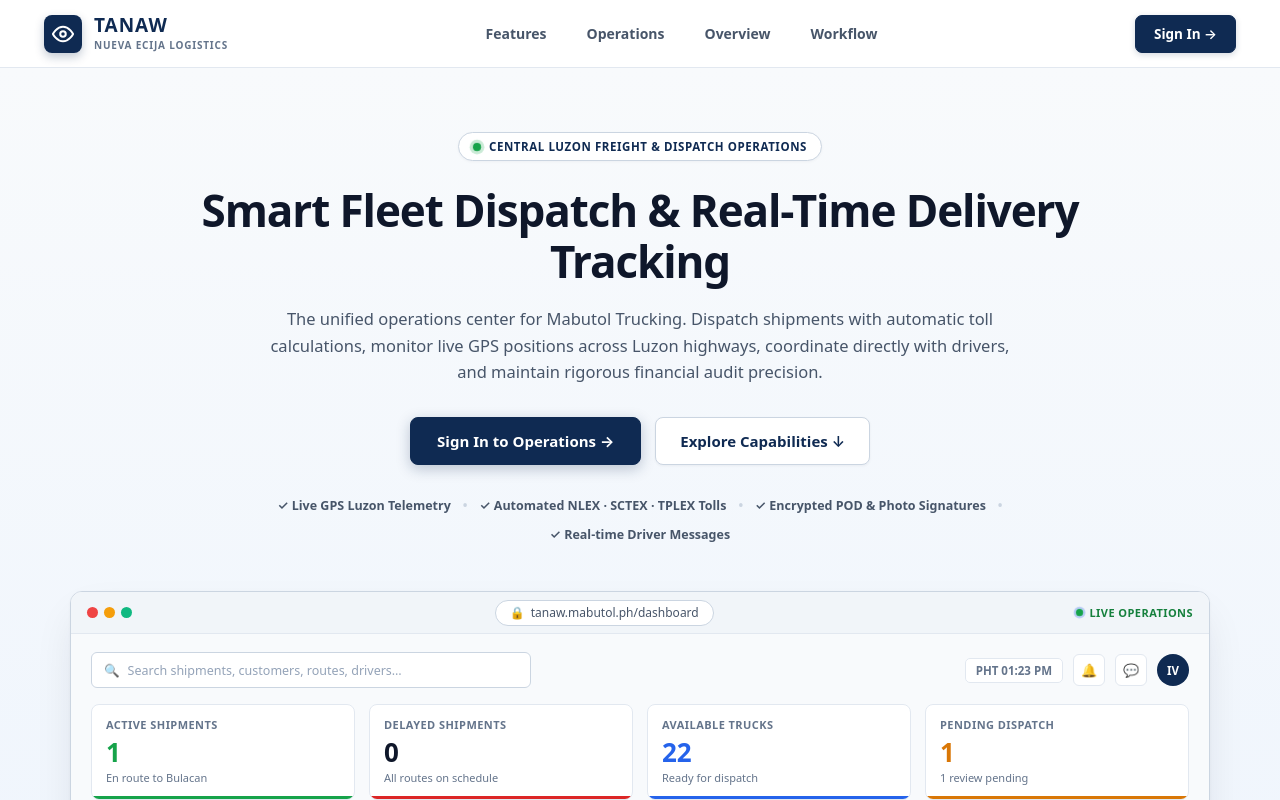
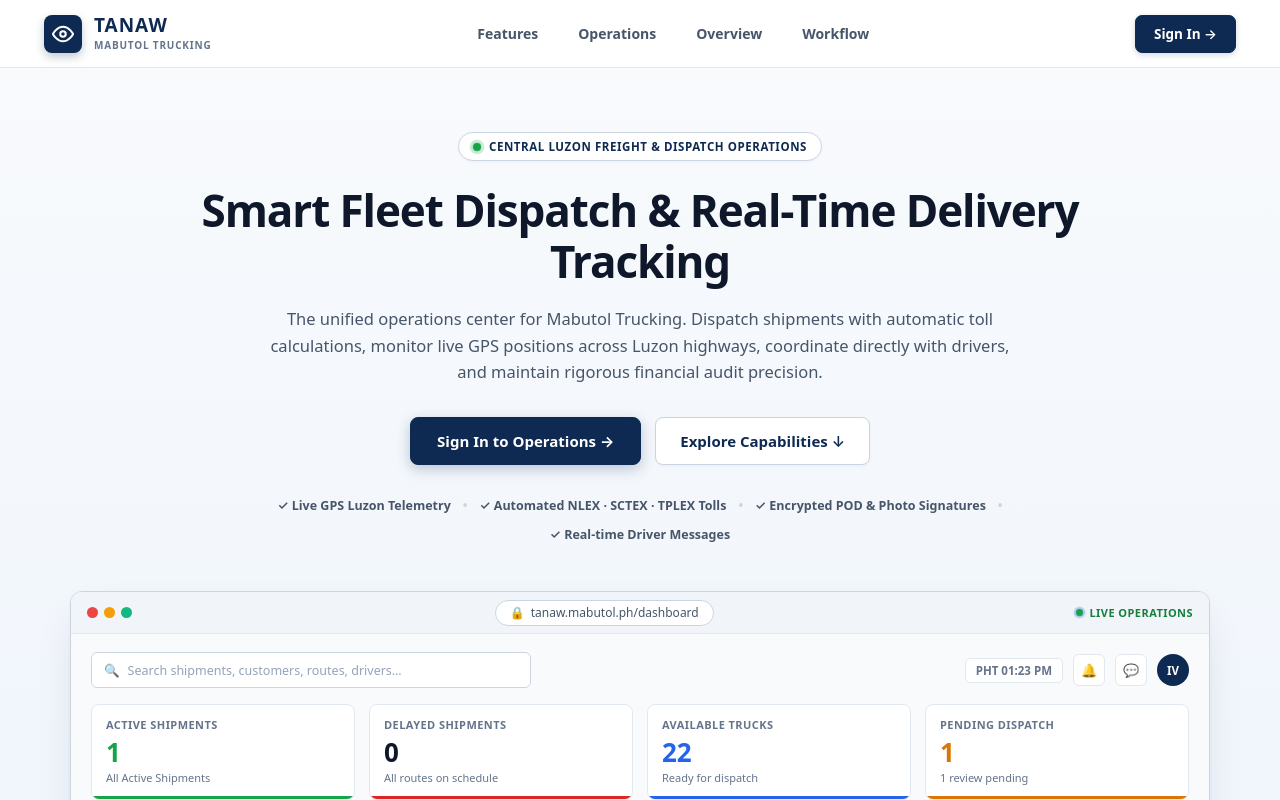
Before and after one commit to NavhiAngeles/mabutol-trucking-react, a React (Vite) app: page / in a window 1280 px wide. Shown: the top 800 px of the page. Built offline with nearby package versions, Linux system fonts and the light colour scheme; no server answers.

Commit message:
Landing page fix UI

```diff
--- a/src/pages/Landing/Landing.jsx
+++ b/src/pages/Landing/Landing.jsx
@@ -98,7 +98,7 @@ export default function Landing() {
             </div>
             <div className="landing-brand-text">
               <span className="landing-brand-name">TANAW</span>
-              <span className="landing-brand-tag">NUEVA ECIJA LOGISTICS</span>
+              <span className="landing-brand-tag">MABUTOL TRUCKING</span>
             </div>
           </Link>
 
@@ -221,7 +221,7 @@ export default function Landing() {
                 <div className="preview-stat-card border-green">
                   <span className="stat-label">Active Shipments</span>
                   <strong className="stat-num text-green">1</strong>
-                  <span className="stat-note">En route to Bulacan</span>
+                  <span className="stat-note">All Active Shipments</span>
                 </div>
                 <div className="preview-stat-card border-red">
                   <span className="stat-label">Delayed Shipments</span>
```
